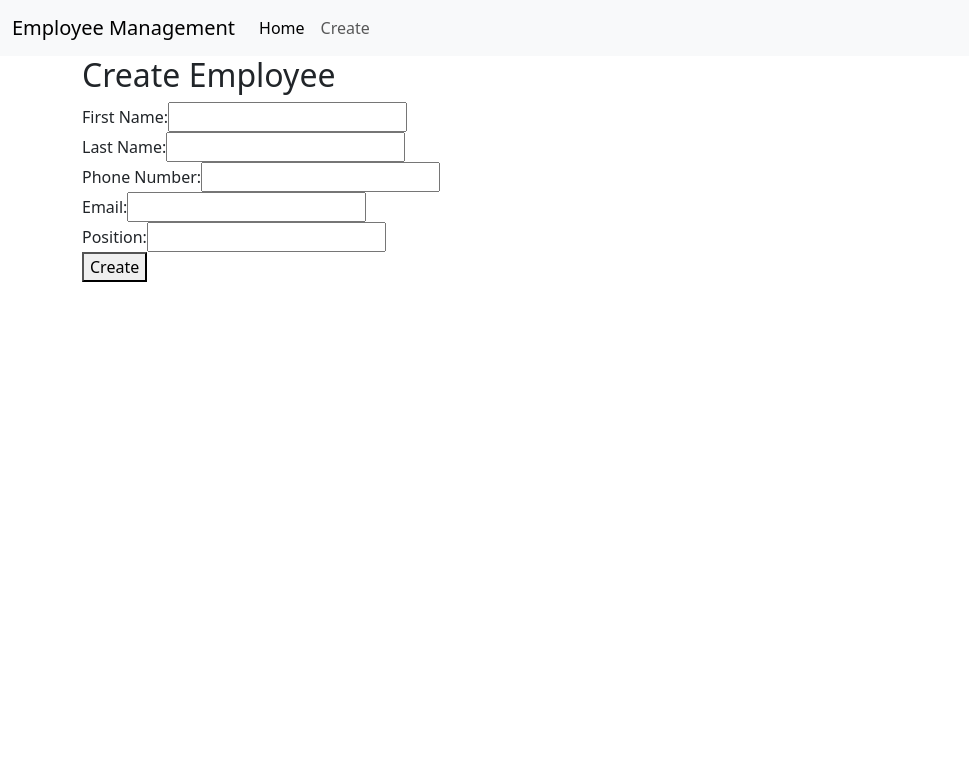
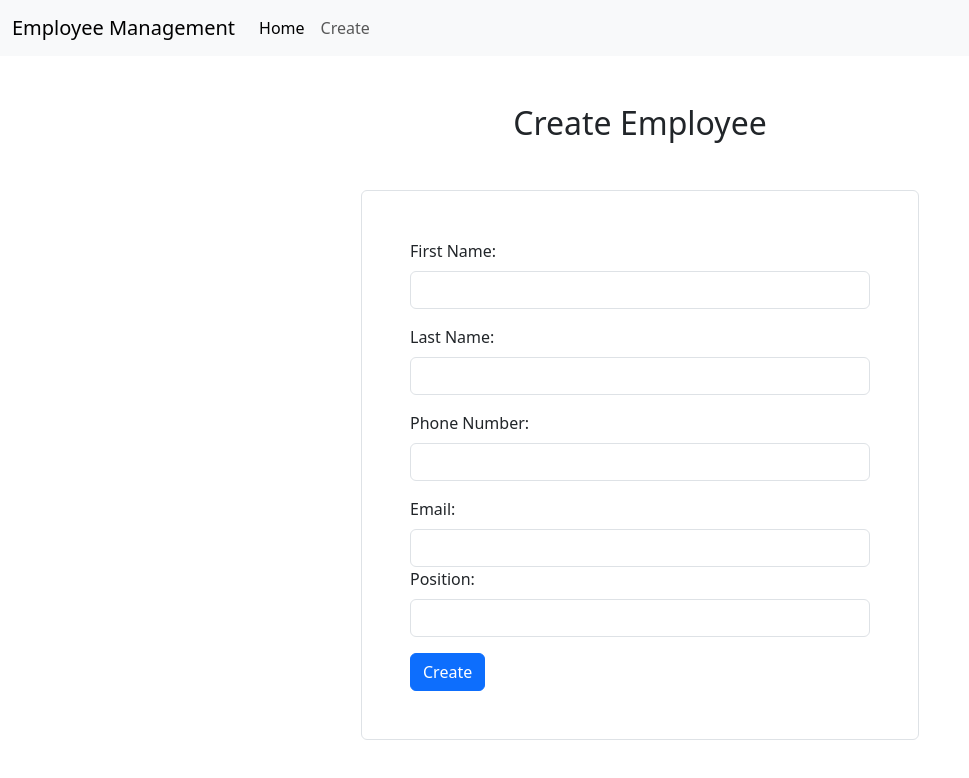
Before and after one commit to igerrits13/EmployeeManagement-Frontend, an Angular app in the folder employee-management-app/: page /create in a window 1280 px wide. Shown: the top 778 px of the page, without its empty margins (0-969 px from the left). Built offline with nearby package versions, Linux system fonts and the light colour scheme.

Commit message:
Style new employee form

```diff
--- a/employee-management-app/src/app/employee-form/employee-form.component.html
+++ b/employee-management-app/src/app/employee-form/employee-form.component.html
@@ -1,36 +1,63 @@
-<h2>{{ isEditing ? "Edit" : "Create" }} Employee</h2>
+<h2 class="text-center my-5">{{ isEditing ? "Edit" : "Create" }} Employee</h2>
 
 <div *ngIf="errorMessage != ''">
   {{ errorMessage }}
 </div>
 
-<form (ngSubmit)="onSubmit()">
+<form (ngSubmit)="onSubmit()" class="border rounded p-5 w-50 mb-5 mx-auto">
   <!-- Use [(ngModl)] for two way binding between backend and frontend -->
 
-  <div>
-    <label>First Name: </label>
-    <input type="text" name="firstName" [(ngModel)]="employee.firstName" />
+  <div class="mb-3">
+    <label class="form-label">First Name: </label>
+    <input
+      class="form-control"
+      type="text"
+      name="firstName"
+      [(ngModel)]="employee.firstName"
+    />
+  </div>
+
+  <div class="mb-3">
+    <label class="form-label">Last Name: </label>
+    <input
+      class="form-control"
+      type="text"
+      name="lastName"
+      [(ngModel)]="employee.lastName"
+    />
+  </div>
+
+  <div class="mb-3">
+    <label class="form-label">Phone Number: </label>
+    <input
+      class="form-control"
+      type="phone"
+      name="phone"
+      [(ngModel)]="employee.phone"
+    />
   </div>
 
   <div>
-    <label>Last Name: </label>
-    <input type="text" name="lastName" [(ngModel)]="employee.lastName" />
+    <label class="form-label">Email: </label>
+    <input
+      class="form-control"
+      type="email"
+      name="email"
+      [(ngModel)]="employee.email"
+    />
   </div>
 
-  <div>
-    <label>Phone Number: </label>
-    <input type="phone" name="phone" [(ngModel)]="employee.phone" />
+  <div class="mb-3">
+    <label class="form-label">Position: </label>
+    <input
+      class="form-control"
+      type="text"
+      name="position"
+      [(ngModel)]="employee.position"
+    />
   </div>
 
-  <div>
-    <label>Email: </label>
-    <input type="email" name="email" [(ngModel)]="employee.email" />
-  </div>
-
-  <div>
-    <label>Position: </label>
-    <input type="text" name="position" [(ngModel)]="employee.position" />
-  </div>
-
-  <button type="submit">{{ isEditing ? "Edit" : "Create" }}</button>
+  <button class="btn btn-primary" type="submit">
+    {{ isEditing ? "Edit" : "Create" }}
+  </button>
 </form>
```
